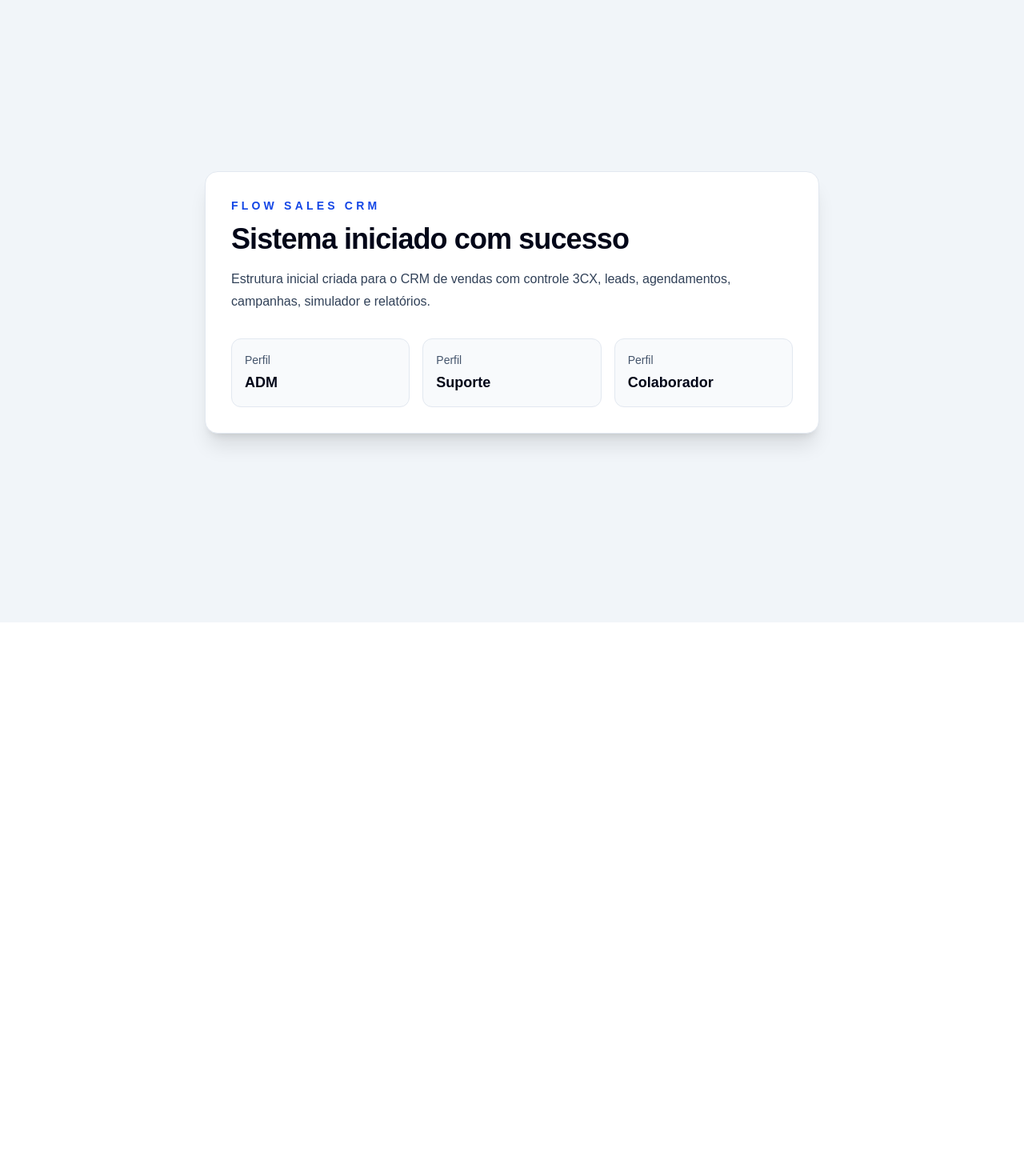
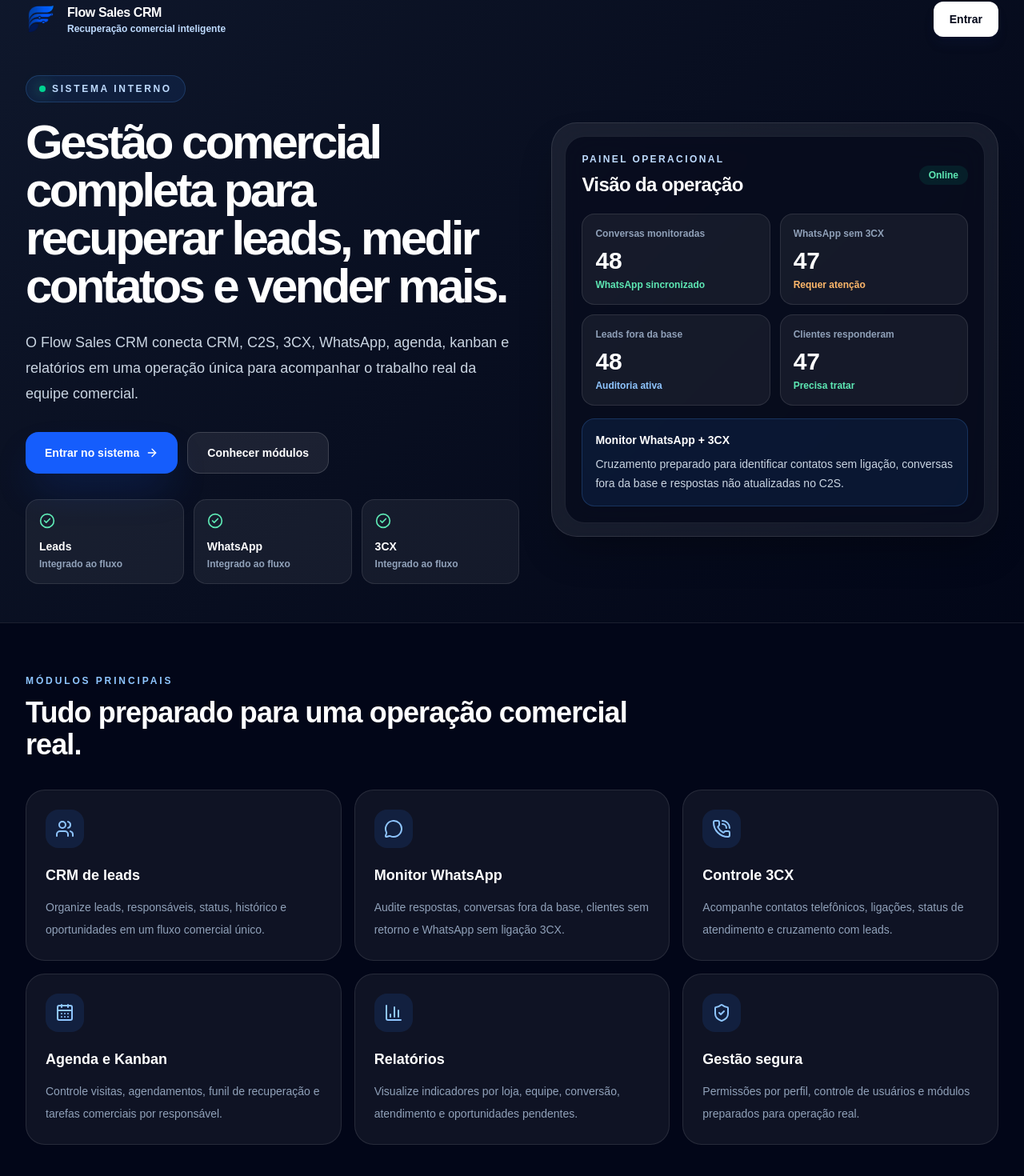
Before and after one commit to renancoelho1710/flow-sales-crm, a Next.js app: page / in a window 1280 px wide. Shown: the part 22-1492 px from the top of the page at 80% size. Before the commit the page ends 800 px from the top, so only its background shows below. Built offline with nearby package versions, Linux system fonts and the light colour scheme.

Commit message:
Criar home publica do Flow Sales CRM

```diff
--- a/app/page.tsx
+++ b/app/page.tsx
@@ -1,36 +1,246 @@
+import Link from "next/link";
+import {
+  ArrowRight,
+  BarChart3,
+  CalendarDays,
+  CheckCircle2,
+  MessageCircle,
+  PhoneCall,
+  ShieldCheck,
+  Users,
+} from "lucide-react";
+
+const modulos = [
+  {
+    titulo: "CRM de leads",
+    descricao: "Organize leads, responsáveis, status, histórico e oportunidades em um fluxo comercial único.",
+    icon: Users,
+  },
+  {
+    titulo: "Monitor WhatsApp",
+    descricao: "Audite respostas, conversas fora da base, clientes sem retorno e WhatsApp sem ligação 3CX.",
+    icon: MessageCircle,
+  },
+  {
+    titulo: "Controle 3CX",
+    descricao: "Acompanhe contatos telefônicos, ligações, status de atendimento e cruzamento com leads.",
+    icon: PhoneCall,
+  },
+  {
+    titulo: "Agenda e Kanban",
+    descricao: "Controle visitas, agendamentos, funil de recuperação e tarefas comerciais por responsável.",
+    icon: CalendarDays,
+  },
+  {
+    titulo: "Relatórios",
+    descricao: "Visualize indicadores por loja, equipe, conversão, atendimento e oportunidades pendentes.",
+    icon: BarChart3,
+  },
+  {
+    titulo: "Gestão segura",
+    descricao: "Permissões por perfil, controle de usuários e módulos preparados para operação real.",
+    icon: ShieldCheck,
+  },
+];
+
 export default function HomePage() {
   return (
-    <main className="min-h-screen bg-slate-100 text-slate-950">
-      <section className="flex min-h-screen items-center justify-center px-4 py-8 sm:px-6">
-        <div className="w-full max-w-3xl rounded-2xl border border-slate-200 bg-white p-6 shadow-xl sm:p-8">
-          <p className="mb-3 text-xs font-semibold uppercase tracking-[0.3em] text-blue-700 sm:text-sm">
-            Flow Sales CRM
-          </p>
+    <main className="min-h-screen overflow-hidden bg-slate-950 text-white">
+      <section className="relative min-h-screen">
+        <div className="absolute inset-0 bg-[radial-gradient(circle_at_top_left,rgba(37,99,235,0.32),transparent_34%),radial-gradient(circle_at_bottom_right,rgba(14,165,233,0.18),transparent_32%)]" />
+        <div className="absolute inset-0 bg-[linear-gradient(135deg,rgba(15,23,42,0.96),rgba(2,6,23,0.98))]" />
 
-          <h1 className="mb-4 text-3xl font-bold tracking-tight text-slate-950 sm:text-4xl">
-            Sistema iniciado com sucesso
-          </h1>
+        <header className="relative z-10 mx-auto flex w-full max-w-7xl items-center justify-between px-5 py-6 sm:px-8">
+          <div className="flex items-center gap-3">
+            <img
+              src="/logo.png"
+              alt="Flow Sales CRM"
+              className="h-10 w-10 object-contain"
+            />
 
-          <p className="mb-8 text-sm leading-7 text-slate-700 sm:text-base">
-            Estrutura inicial criada para o CRM de vendas com controle 3CX,
-            leads, agendamentos, campanhas, simulador e relatórios.
-          </p>
+            <div>
+              <p className="text-base font-black tracking-tight text-white">
+                Flow Sales CRM
+              </p>
+              <p className="text-xs font-semibold text-blue-200">
+                Recuperação comercial inteligente
+              </p>
+            </div>
+          </div>
 
-          <div className="grid gap-4 sm:grid-cols-3">
-            <div className="rounded-xl border border-slate-200 bg-slate-50 p-4">
-              <p className="text-sm text-slate-600">Perfil</p>
-              <strong className="mt-1 block text-lg text-slate-950">ADM</strong>
+          <Link
+            href="/login"
+            className="inline-flex h-11 items-center justify-center rounded-xl bg-white px-5 text-sm font-black text-slate-950 shadow-lg shadow-blue-950/20 transition hover:bg-blue-50"
+          >
+            Entrar
+          </Link>
+        </header>
+
+        <div className="relative z-10 mx-auto grid min-h-[calc(100vh-92px)] w-full max-w-7xl items-center gap-10 px-5 pb-10 pt-4 sm:px-8 lg:grid-cols-[1.05fr_0.95fr]">
+          <section>
+            <div className="mb-5 inline-flex items-center gap-2 rounded-full border border-blue-400/20 bg-blue-500/10 px-4 py-2 text-xs font-black uppercase tracking-[0.22em] text-blue-200">
+              <span className="h-2 w-2 rounded-full bg-emerald-400 shadow-[0_0_18px_rgba(52,211,153,0.9)]" />
+              Sistema interno
             </div>
 
-            <div className="rounded-xl border border-slate-200 bg-slate-50 p-4">
-              <p className="text-sm text-slate-600">Perfil</p>
-              <strong className="mt-1 block text-lg text-slate-950">Suporte</strong>
+            <h1 className="max-w-4xl text-4xl font-black tracking-[-0.06em] text-white sm:text-5xl lg:text-6xl">
+              Gestão comercial completa para recuperar leads, medir contatos e vender mais.
+            </h1>
+
+            <p className="mt-6 max-w-2xl text-base font-medium leading-8 text-slate-300 sm:text-lg">
+              O Flow Sales CRM conecta CRM, C2S, 3CX, WhatsApp, agenda, kanban e relatórios em uma operação única para acompanhar o trabalho real da equipe comercial.
+            </p>
+
+            <div className="mt-8 flex flex-col gap-3 sm:flex-row">
+              <Link
+                href="/login"
+                className="inline-flex h-13 items-center justify-center gap-2 rounded-2xl bg-blue-600 px-6 py-4 text-sm font-black text-white shadow-2xl shadow-blue-600/25 transition hover:bg-blue-500"
+              >
+                Entrar no sistema
+                <ArrowRight className="h-4 w-4" />
+              </Link>
+
+              <a
+                href="#modulos"
+                className="inline-flex h-13 items-center justify-center rounded-2xl border border-white/15 bg-white/8 px-6 py-4 text-sm font-black text-white transition hover:bg-white/12"
+              >
+                Conhecer módulos
+              </a>
             </div>
 
-            <div className="rounded-xl border border-slate-200 bg-slate-50 p-4">
-              <p className="text-sm text-slate-600">Perfil</p>
-              <strong className="mt-1 block text-lg text-slate-950">Colaborador</strong>
+            <div className="mt-8 grid max-w-2xl gap-3 sm:grid-cols-3">
+              {["Leads", "WhatsApp", "3CX"].map((item) => (
+                <div
+                  key={item}
+                  className="rounded-2xl border border-white/10 bg-white/[0.06] p-4"
+                >
+                  <CheckCircle2 className="mb-3 h-5 w-5 text-emerald-300" />
+                  <p className="text-sm font-black text-white">{item}</p>
+                  <p className="mt-1 text-xs font-semibold text-slate-400">
+                    Integrado ao fluxo
+                  </p>
+                </div>
+              ))}
             </div>
+          </section>
+
+          <section className="rounded-[2rem] border border-white/10 bg-white/[0.07] p-4 shadow-2xl shadow-black/30 backdrop-blur-xl">
+            <div className="rounded-[1.55rem] border border-slate-200/10 bg-slate-950/70 p-5">
+              <div className="mb-5 flex items-center justify-between">
+                <div>
+                  <p className="text-xs font-black uppercase tracking-[0.2em] text-blue-200">
+                    Painel operacional
+                  </p>
+                  <h2 className="mt-2 text-2xl font-black tracking-tight text-white">
+                    Visão da operação
+                  </h2>
+                </div>
+
+                <span className="rounded-full bg-emerald-400/10 px-3 py-1 text-xs font-black text-emerald-300">
+                  Online
+                </span>
+              </div>
+
+              <div className="grid gap-3 sm:grid-cols-2">
+                <div className="rounded-2xl border border-white/10 bg-white/[0.06] p-4">
+                  <p className="text-xs font-bold text-slate-400">
+                    Conversas monitoradas
+                  </p>
+                  <strong className="mt-2 block text-3xl font-black text-white">
+                    48
+                  </strong>
+                  <p className="mt-1 text-xs font-bold text-emerald-300">
+                    WhatsApp sincronizado
+                  </p>
+                </div>
+
+                <div className="rounded-2xl border border-white/10 bg-white/[0.06] p-4">
+                  <p className="text-xs font-bold text-slate-400">
+                    WhatsApp sem 3CX
+                  </p>
+                  <strong className="mt-2 block text-3xl font-black text-white">
+                    47
+                  </strong>
+                  <p className="mt-1 text-xs font-bold text-orange-300">
+                    Requer atenção
+                  </p>
+                </div>
+
+                <div className="rounded-2xl border border-white/10 bg-white/[0.06] p-4">
+                  <p className="text-xs font-bold text-slate-400">
+                    Leads fora da base
+                  </p>
+                  <strong className="mt-2 block text-3xl font-black text-white">
+                    48
+                  </strong>
+                  <p className="mt-1 text-xs font-bold text-blue-300">
+                    Auditoria ativa
+                  </p>
+                </div>
+
+                <div className="rounded-2xl border border-white/10 bg-white/[0.06] p-4">
+                  <p className="text-xs font-bold text-slate-400">
+                    Clientes responderam
+                  </p>
+                  <strong className="mt-2 block text-3xl font-black text-white">
+                    47
+                  </strong>
+                  <p className="mt-1 text-xs font-bold text-emerald-300">
+                    Precisa tratar
+                  </p>
+                </div>
+              </div>
+
+              <div className="mt-4 rounded-2xl border border-blue-400/20 bg-blue-500/10 p-4">
+                <p className="text-sm font-black text-white">
+                  Monitor WhatsApp + 3CX
+                </p>
+                <p className="mt-2 text-sm leading-6 text-slate-300">
+                  Cruzamento preparado para identificar contatos sem ligação, conversas fora da base e respostas não atualizadas no C2S.
+                </p>
+              </div>
+            </div>
+          </section>
+        </div>
+      </section>
+
+      <section
+        id="modulos"
+        className="relative z-10 border-t border-white/10 bg-slate-950 px-5 py-16 sm:px-8"
+      >
+        <div className="mx-auto max-w-7xl">
+          <div className="max-w-3xl">
+            <p className="text-xs font-black uppercase tracking-[0.24em] text-blue-300">
+              Módulos principais
+            </p>
+            <h2 className="mt-3 text-3xl font-black tracking-tight text-white sm:text-4xl">
+              Tudo preparado para uma operação comercial real.
+            </h2>
+          </div>
+
+          <div className="mt-9 grid gap-4 sm:grid-cols-2 lg:grid-cols-3">
+            {modulos.map((modulo) => {
+              const Icon = modulo.icon;
+
+              return (
+                <div
+                  key={modulo.titulo}
+                  className="rounded-3xl border border-white/10 bg-white/[0.055] p-6 transition hover:border-blue-400/40 hover:bg-white/[0.075]"
+                >
+                  <div className="mb-5 flex h-12 w-12 items-center justify-center rounded-2xl bg-blue-500/12 text-blue-300">
+                    <Icon className="h-6 w-6" />
+                  </div>
+
+                  <h3 className="text-lg font-black text-white">
+                    {modulo.titulo}
+                  </h3>
+
+                  <p className="mt-3 text-sm font-medium leading-7 text-slate-400">
+                    {modulo.descricao}
+                  </p>
+                </div>
+              );
+            })}
           </div>
         </div>
       </section>
```
